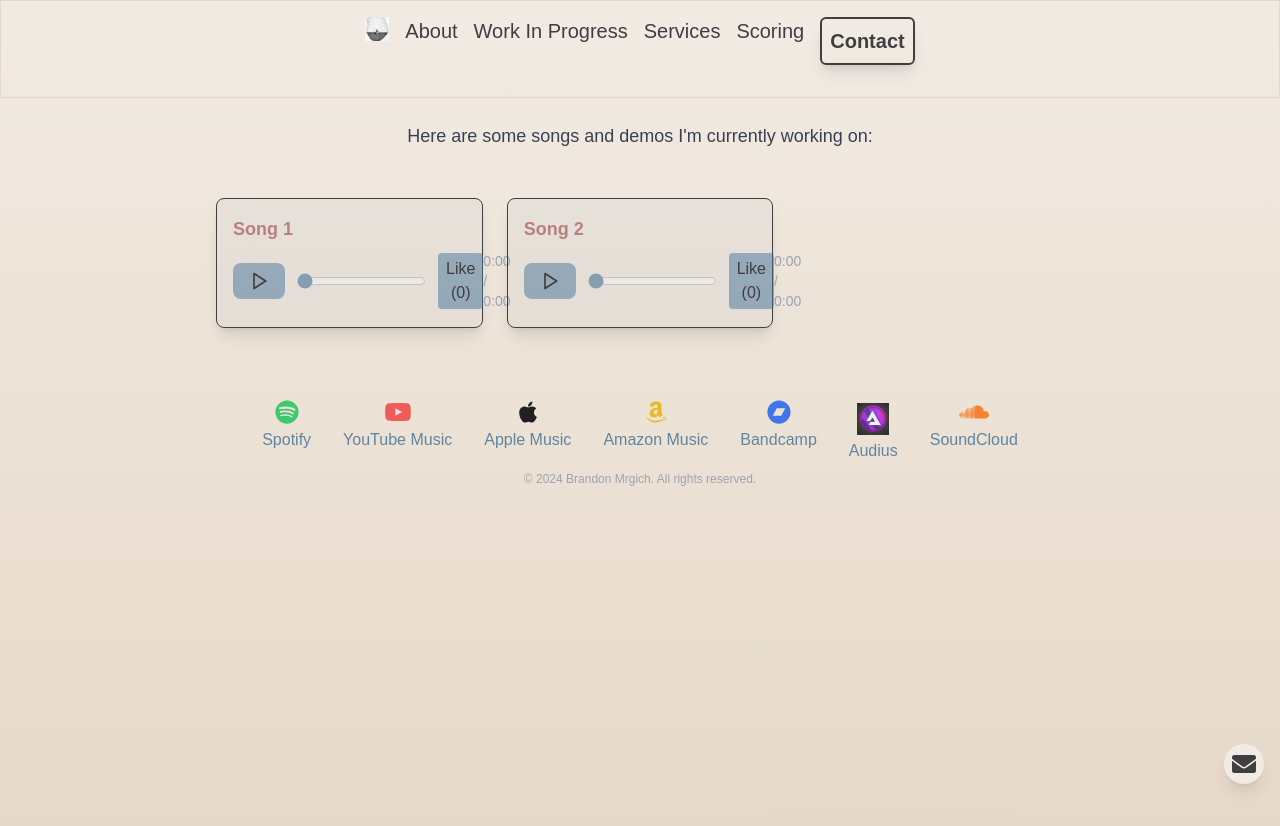
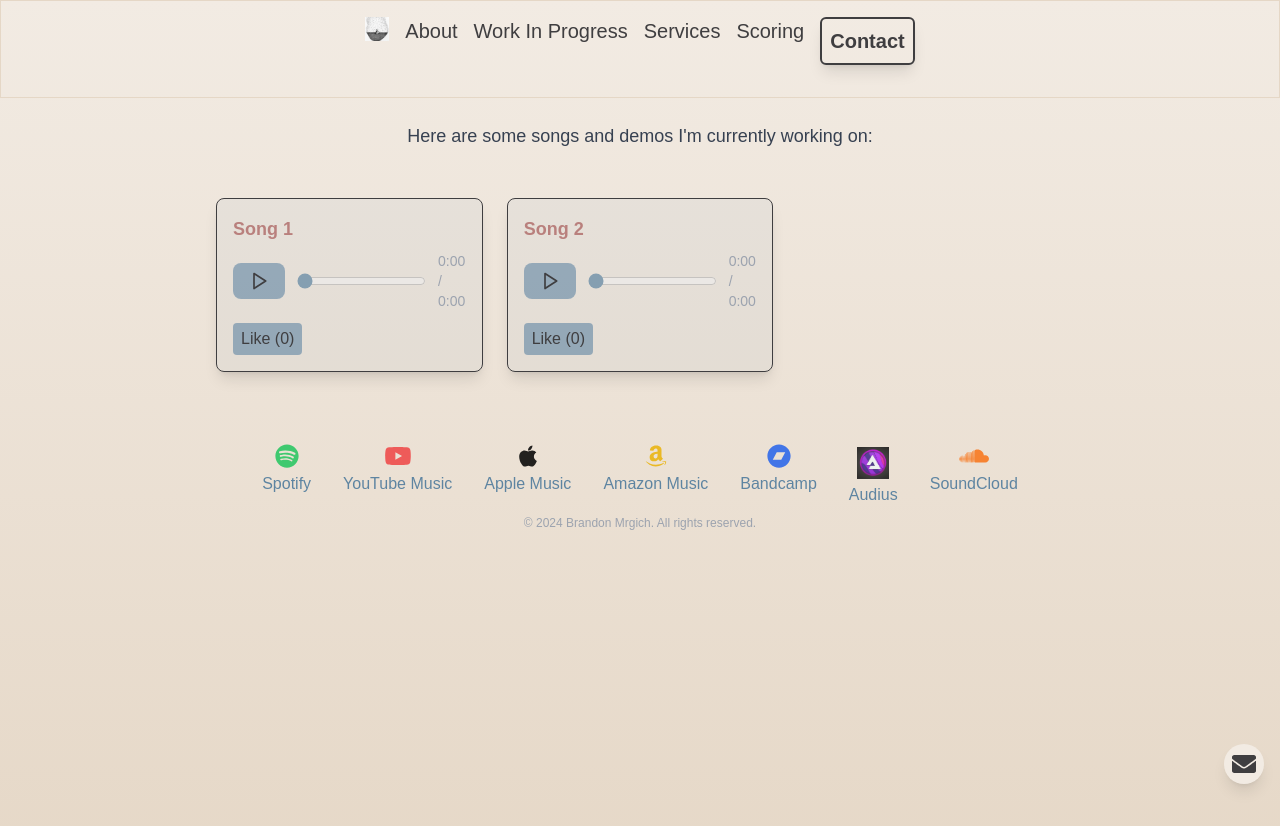
Before and after one commit to brandonmrgich/music-portfolio, a React (Create React App) app: page /in-work in a window 1280 px wide. Shown: the top 826 px of the page. Built offline with nearby package versions, Linux system fonts and the light colour scheme.

Commit message:
saving changes

```diff
--- a/src/components/AudioPlayer/ABCAudioPlayer.js
+++ b/src/components/AudioPlayer/ABCAudioPlayer.js
@@ -12,7 +12,6 @@ const ABCAudioPlayer = ({
     play,
     pause,
     seek,
-    stop,
     renderAdditionalControls,
 }) => {
     const [currentTime, setCurrentTime] = useState(0);
@@ -113,14 +112,15 @@ const ABCAudioPlayer = ({
                     max={duration}
                     value={currentTime}
                     onChange={handleSeek}
-                    className="flex-grow mx-3 accent-comfy-accent2 opacity-60"
+                    className="flex-grow mx-3 accent-comfy-accent2 opacity-60 hover:cursor-pointer"
                 />
-                {renderAdditionalControls()}
                 <span className="text-sm">
                     {formatTime(currentTime)} / {formatTime(duration)}
                 </span>
             </div>
             {error && <span className="text-red-500 mt-2">{error}</span>}
+
+            <div className="mt-3">{renderAdditionalControls()}</div>
         </div>
     );
 };
--- a/src/components/AudioPlayer/AudioComparisonPlayer.js
+++ b/src/components/AudioPlayer/AudioComparisonPlayer.js
@@ -7,6 +7,10 @@ const AudioComparisonPlayer = (props) => {
     const toggleAudioSource = useCallback(() => {
         const { beforeSrc, afterSrc, play, id, seek, audioRefs } = props;
         const newSource = isBeforeAudio ? afterSrc : beforeSrc;
+
+        console.log('AudioComparisonPlayer::toggelAudioSource(): ', { props });
+        console.log('State: ');
+        // TODO: There is no playingStates on the proprs. Pass from the ABC
 
         setIsBeforeAudio((prev) => !prev);
 
--- a/src/components/AudioPlayer/AudioPlayer.js
+++ b/src/components/AudioPlayer/AudioPlayer.js
@@ -25,7 +25,7 @@ const AudioPlayer = (props) => {
         <button
             onClick={handleLike}
             disabled={hasLiked}
-            className="bg-comfy-accent2 bg-opacity-50 px-2 py-1 rounded text-comfy-dark"
+            className="bg-comfy-accent2 bg-opacity-50 px-2 py-1 rounded text-comfy-dark hover:cursor-pointer"
         >
             Like ({likes})
         </button>
```
